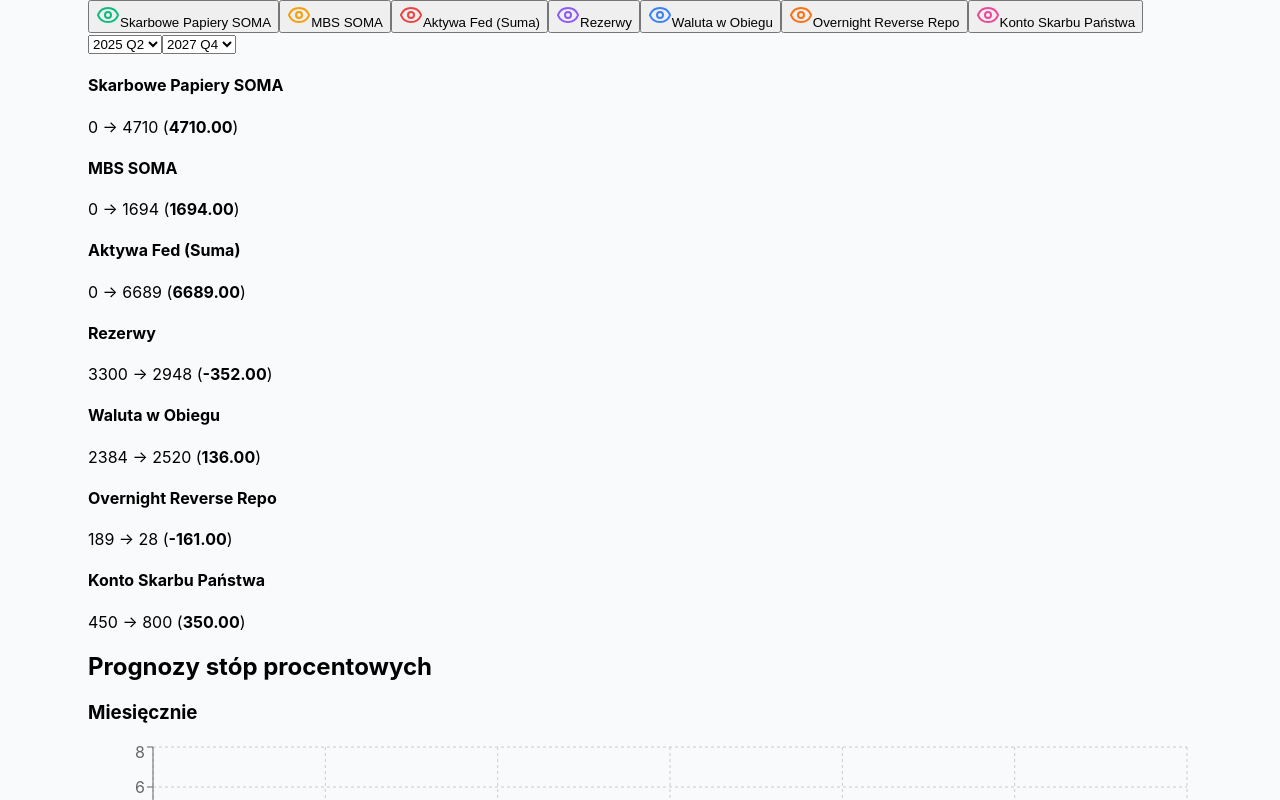
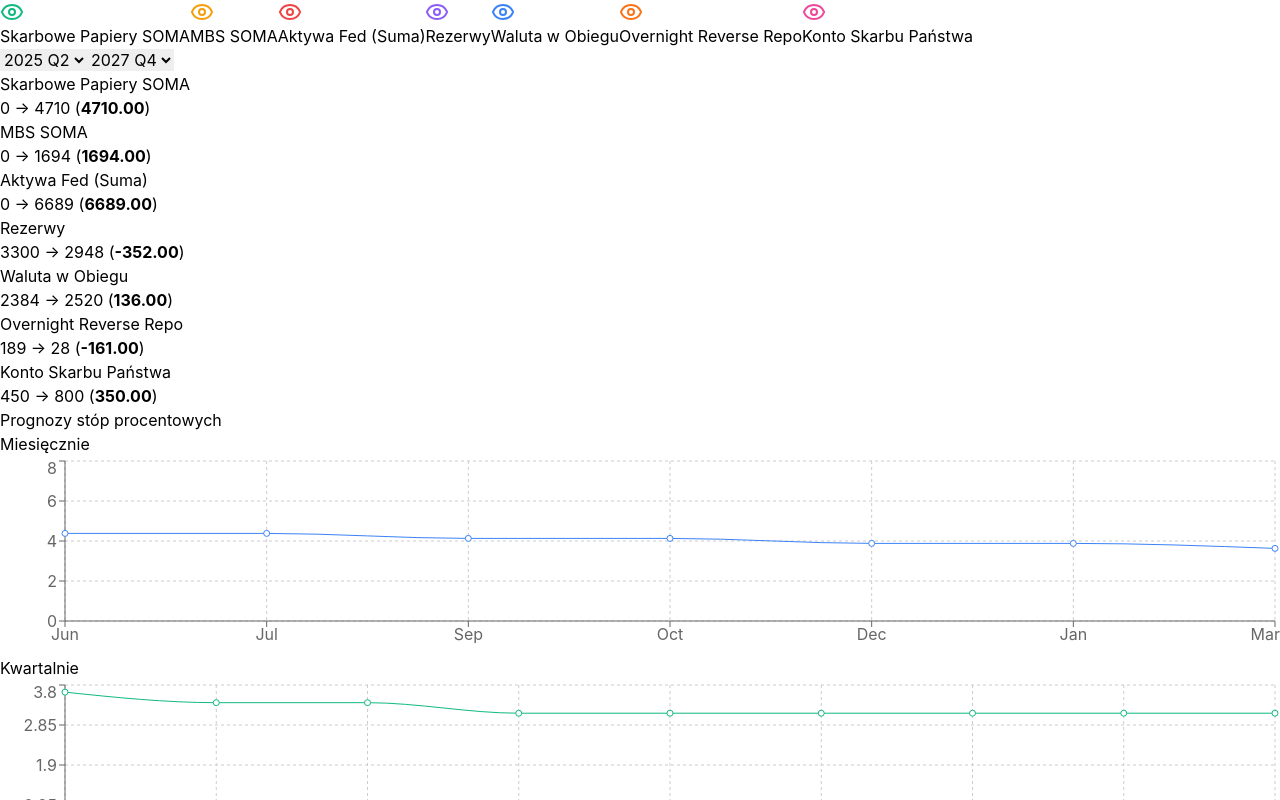
Before and after one commit to dankostecki/FedExpectations, a React (Vite) app: page / in a window 1280 px wide. Shown: the top 800 px of the page. Built offline with nearby package versions, Linux system fonts and the light colour scheme.

Commit message:
Update index.css

```diff
--- a/src/index.css
+++ b/src/index.css
@@ -1,12 +1,13 @@
+@tailwind base;
+@tailwind components;
+@tailwind utilities;
+
 body {
   margin: 0;
   font-family: -apple-system, BlinkMacSystemFont, 'Segoe UI', Roboto, Oxygen,
     Ubuntu, Cantarell, 'Open Sans', 'Helvetica Neue', sans-serif;
-  background-color: #f8fafc;
 }
 
 #root {
-  display: flex;
-  justify-content: center;
-  align-items: center;
+  min-height: 100vh;
 }
```
